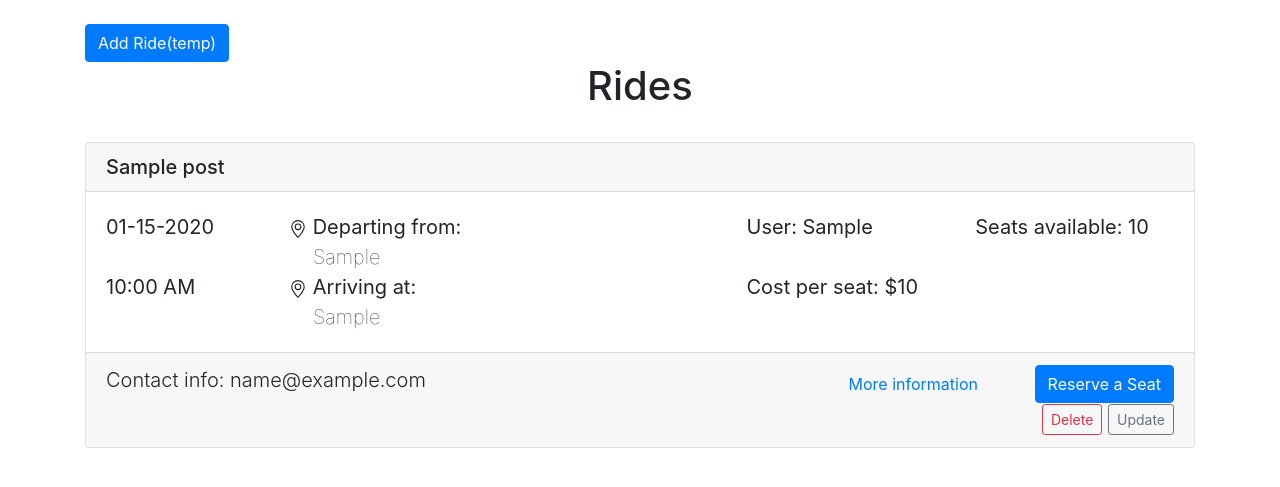
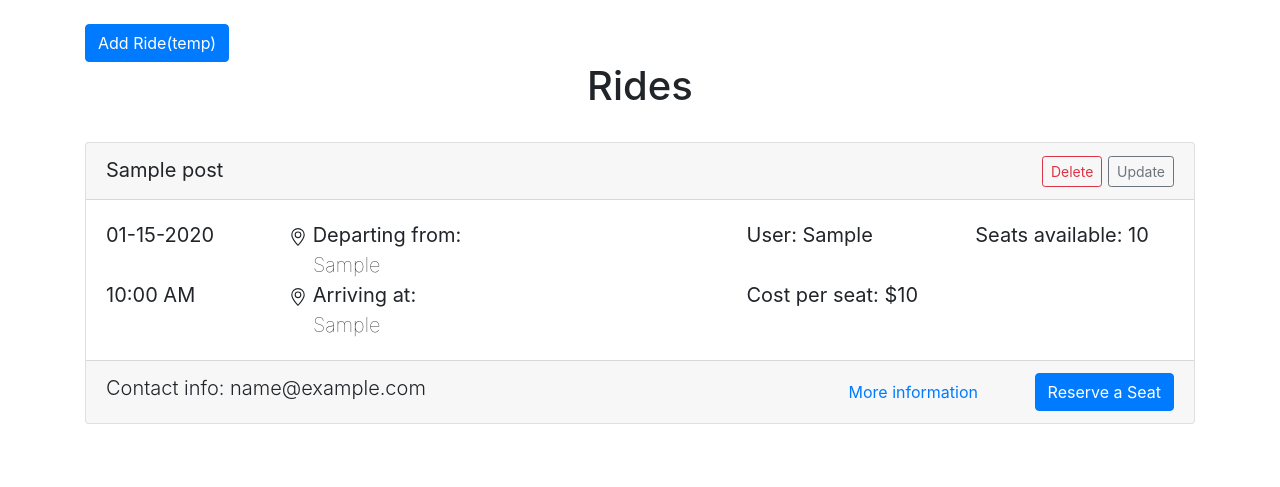
Before and after one commit to djwu25/UCSDRideshare, a Flask app: page /rides in a window 1280 px wide. Shown: the part 56-543 px from the top of the page. Run offline with Flask 2, Linux system fonts and the light colour scheme; a user stored in the database is signed in; tables that the repository leaves empty hold one stand-in row (values such as "Sample post"); some libraries are stand-ins or nearby versions.

Commit message:
Prevent other from deleting your post

```diff
--- a/website/templates/home.html
+++ b/website/templates/home.html
@@ -59,7 +59,20 @@
 
 <br />
 <div class="card">
-  <h5 class="card-header">{{ post.title }}</h5>
+  <div class="card-header">
+    <div class="row fs-5">
+      <div class="col">{{ post.title }}</div>
+      <div class="col" align="end">
+        {% if user.id == current_user.id %}
+        <a href="/delete/{{post.id}}" class="btn btn-outline-danger btn-sm" >Delete</a>
+        <a href="/update/{{post.id}}" class="btn btn-outline-secondary btn-sm" >Update</a>
+        {% endif %}
+      </div>
+    </div>
+    <div class="collapse" id="collapseExample">
+      <div class="card card-body">{{ post.extra_info }}</div>
+    </div>
+  </div>
   <div class="card-body container fs-5">
     <div class="row">
       <div class="col-2">{{ post.date_of_departure.strftime("%m-%d-%Y") }}</div>
@@ -152,8 +165,6 @@
       </div>
       <div class="col-2" align="end">
         <button class="btn btn-primary" type="button">Reserve a Seat</button>
-        <a href="/delete/{{post.id}}" class="btn btn-outline-danger btn-sm" >Delete</a>
-        <a href="/update/{{post.id}}" class="btn btn-outline-secondary btn-sm" >Update</a>
       </div>
     </div>
     <div class="collapse" id="collapseExample">
--- a/website/views.py
+++ b/website/views.py
@@ -20,7 +20,7 @@ def creators():
 @views.route('/rides')
 @login_required
 def home():
-    return render_template('home.html', user=current_user, data=db, User=User, datetime=datetime)
+    return render_template('home.html', user=current_user, data=db, User=User, current_user=current_user)
 
 @views.route('/add-ride', methods=['GET', 'POST'])
 @login_required
```
